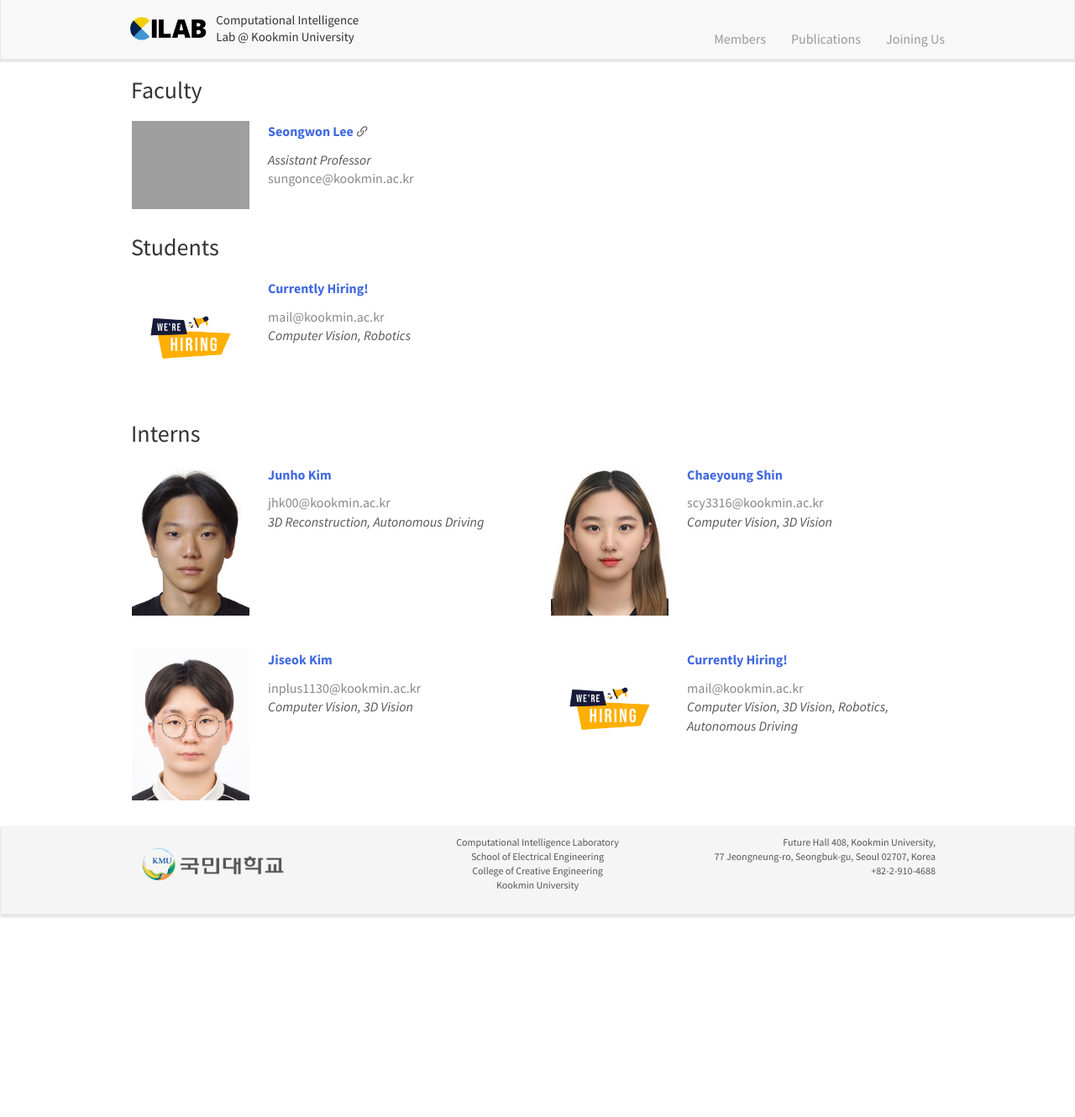
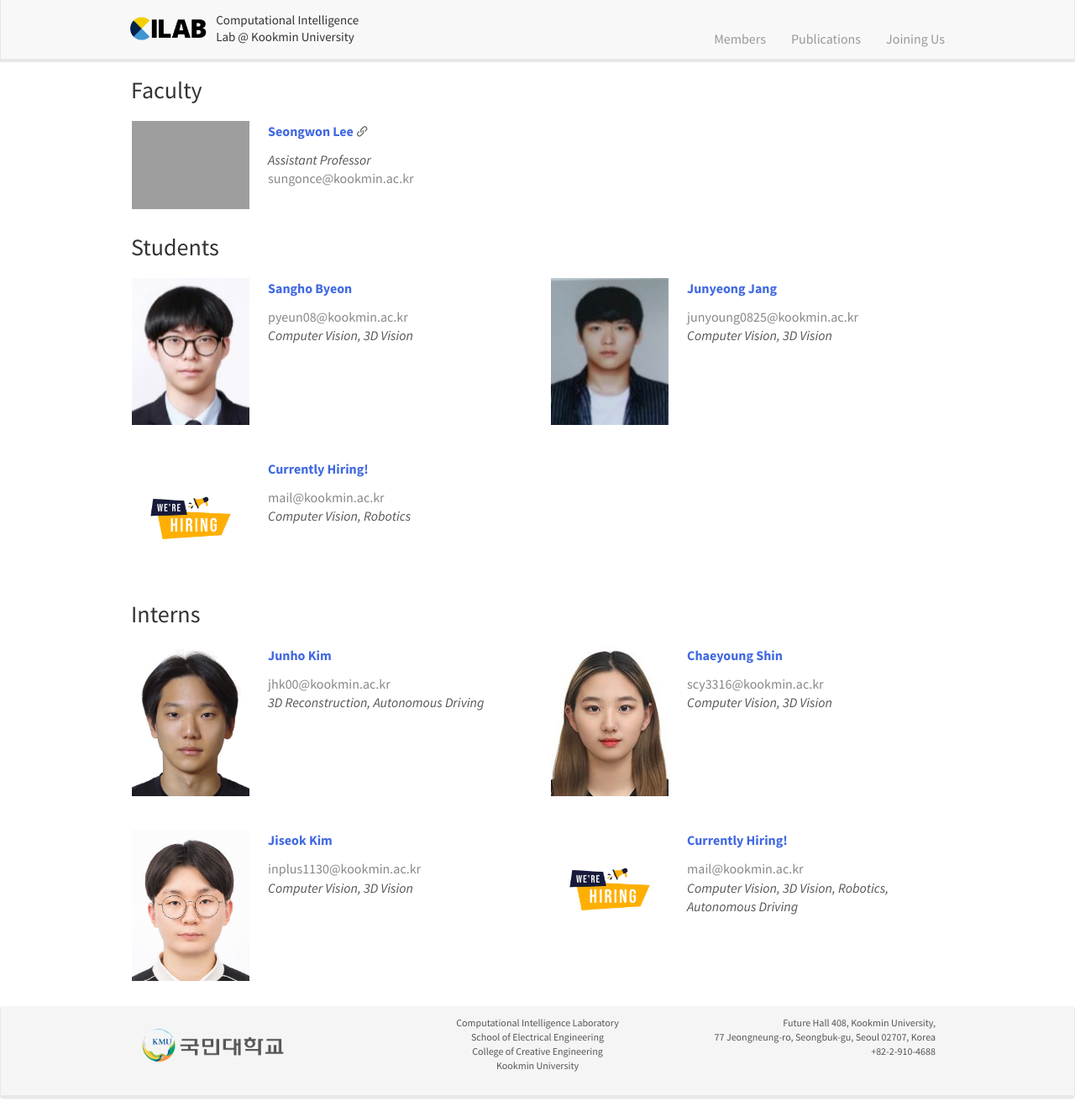
Before and after one commit to kookmin-cilab/kookmin-cilab.github.io, a Jekyll site: the page built from _pages/members.md, in a window 1280 px wide and 1330 px high. Shown: the whole window at 84% size. Built offline with Jekyll 4.4.1, drawn with Linux system fonts in a browser that asks for light colours; nearby versions of some CDN libraries; some web fonts are replaced.

Commit message:
Add student entries for Sangho Byeon and Junyeong Jang

```diff
--- a/_data/students.yml
+++ b/_data/students.yml
@@ -6,6 +6,16 @@
 
 # Make sure photo images are squre.
 
+- name: Sangho Byeon
+  photo: shbyeon.jpg
+  external_email: pyeun08@kookmin.ac.kr
+  interests: Computer Vision, 3D Vision
+
+- name: Junyeong Jang
+  photo: jyjang.jpg
+  external_email: junyoung0825@kookmin.ac.kr
+  interests: Computer Vision, 3D Vision
+
 - name: Currently Hiring!
   photo: you.jpg
   email: mail@kookmin.ac.kr
```
